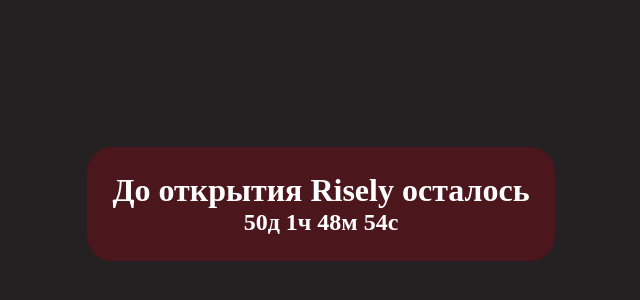
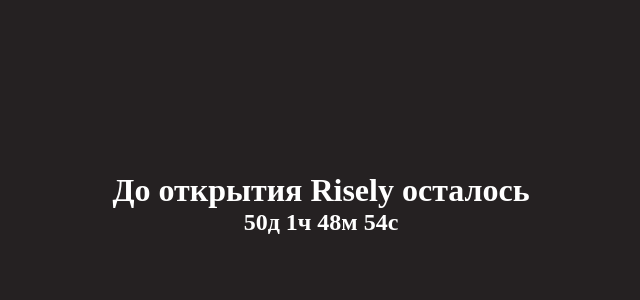
Before and after one commit to korimiku/RiselyTimer, a plain HTML site: page index.html in a window 1280 px wide. Shown: the part 116-416 px from the top of the page, without its empty margins (319-959 px from the left). Drawn offline with Linux system fonts and the light colour scheme.

Commit message:
Update styles.css

```diff
--- a/styles.css
+++ b/styles.css
@@ -17,7 +17,6 @@
 
 .timer-container {
     text-align: center;
-    background-color: rgb(75, 22, 28);
     padding: 25px;
     border-radius: 25px;
 }
```
